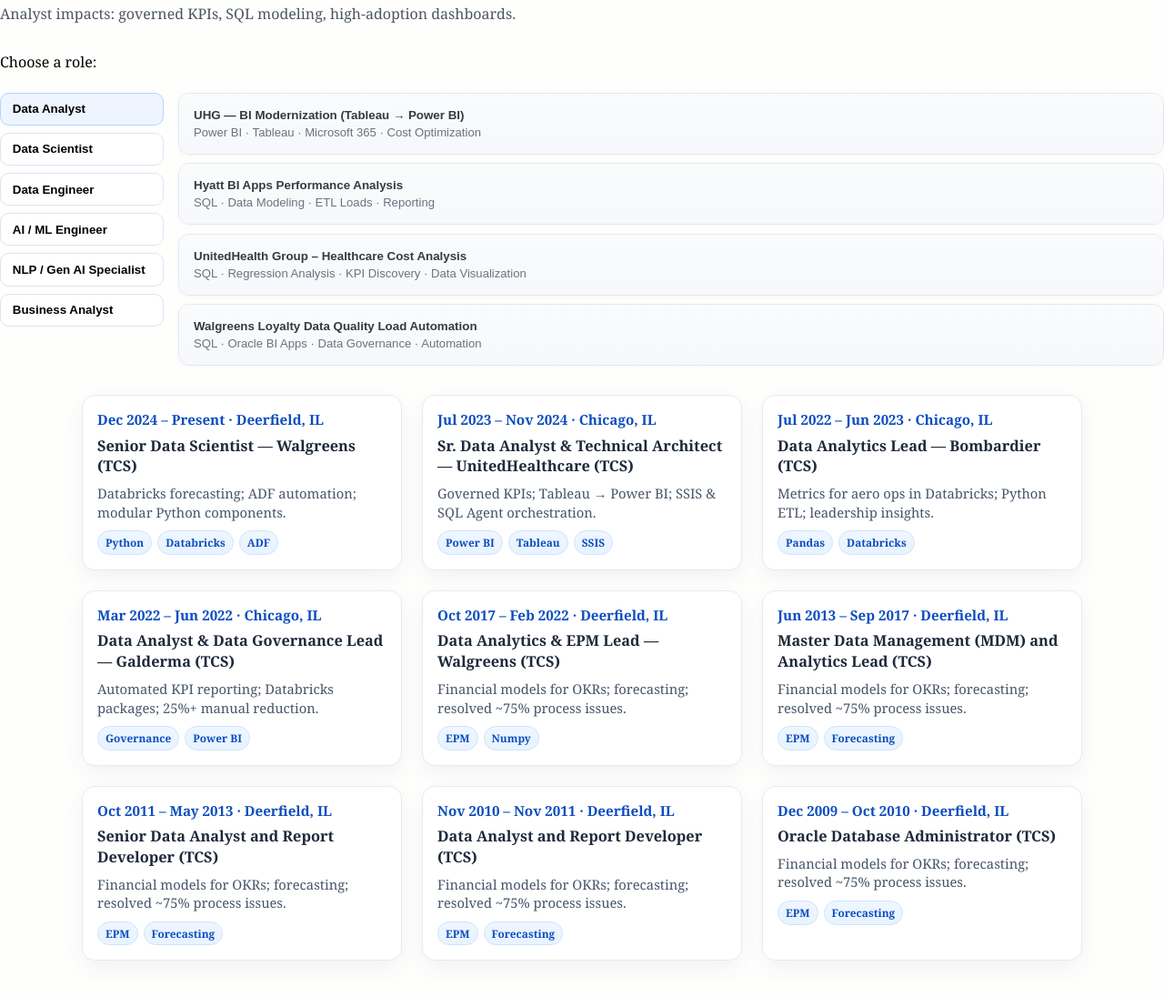
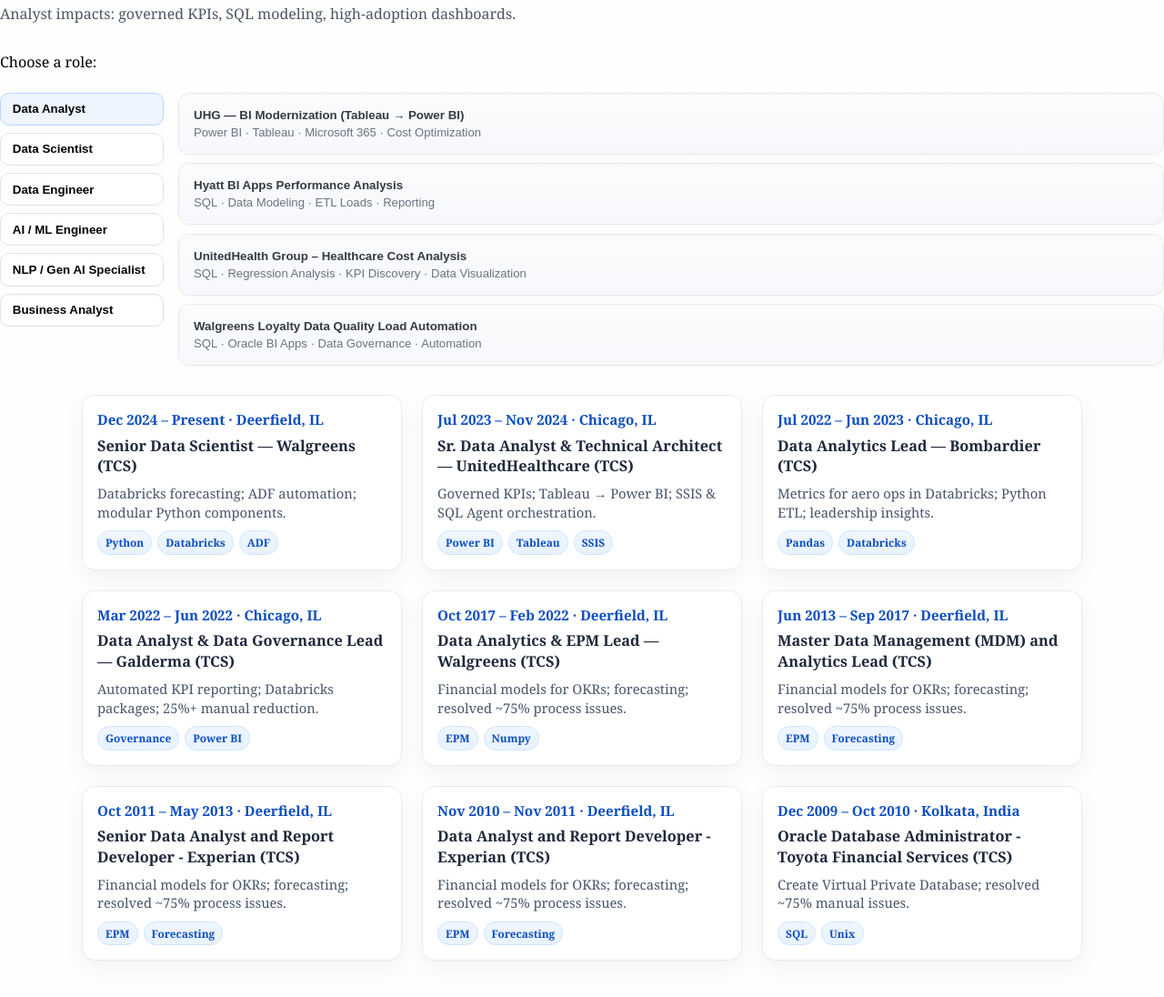
Before and after one commit to RahulBhattacharya1/RahulBhattacharya1.github.io, a Jekyll site: the page built from embeds/experience-embed.html, in a window 1280 px wide. Shown: the whole page at 91% size. Built offline with Jekyll 4.4.1, drawn with Linux system fonts in a browser that asks for light colours.

Commit message:
Update experience-body.html

```diff
--- a/_includes/experience-body.html
+++ b/_includes/experience-body.html
@@ -660,21 +660,21 @@
     </article>
     <article class="flow-card">
       <h3>Oct 2011 – May 2013 · Deerfield, IL</h3>
-      <h4>Senior Data Analyst and Report Developer (TCS)</h4>
+      <h4>Senior Data Analyst and Report Developer - Experian (TCS)</h4>
       <p>Financial models for OKRs; forecasting; resolved ~75% process issues.</p>
       <div class="meta"><span class="pill">EPM</span><span class="pill">Forecasting</span></div>
     </article>
     <article class="flow-card">
       <h3>Nov 2010 – Nov 2011 · Deerfield, IL</h3>
-      <h4>Data Analyst and Report Developer (TCS)</h4>
+      <h4>Data Analyst and Report Developer - Experian (TCS)</h4>
       <p>Financial models for OKRs; forecasting; resolved ~75% process issues.</p>
       <div class="meta"><span class="pill">EPM</span><span class="pill">Forecasting</span></div>
     </article>
     <article class="flow-card">
-      <h3>Dec 2009 – Oct 2010 · Deerfield, IL</h3>
-      <h4>Oracle Database Administrator (TCS)</h4>
-      <p>Financial models for OKRs; forecasting; resolved ~75% process issues.</p>
-      <div class="meta"><span class="pill">EPM</span><span class="pill">Forecasting</span></div>
+      <h3>Dec 2009 – Oct 2010 · Kolkata, India</h3>
+      <h4>Oracle Database Administrator - Toyota Financial Services (TCS)</h4>
+      <p>Create Virtual Private Database; resolved ~75% manual issues.</p>
+      <div class="meta"><span class="pill">SQL</span><span class="pill">Unix</span></div>
     </article>
     <!-- Add older roles as needed -->
   </div>
```
